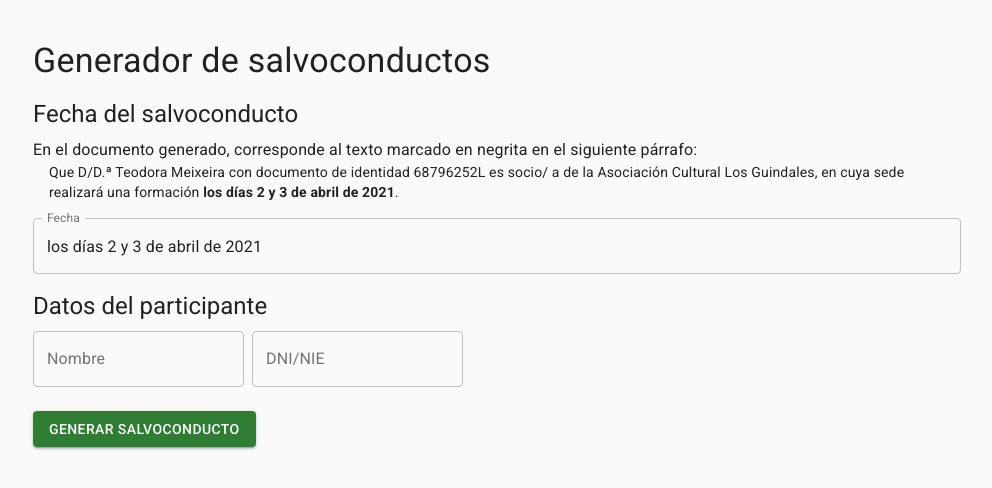
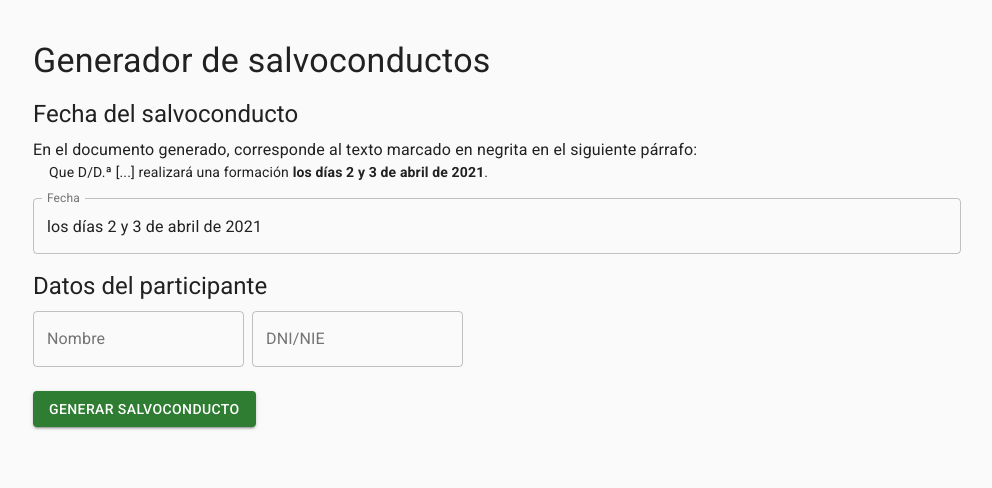
Before and after one commit to DanielMateosLab/documentos-los-guindales, a Next.js app: page / in a window 1280 px wide. Shown: the top 488 px of the page, without its empty margins (143-1135 px from the left). Built offline with nearby package versions, Linux system fonts and the light colour scheme.

Commit message:
Update date helper text

```diff
--- a/pages/index.tsx
+++ b/pages/index.tsx
@@ -109,9 +109,8 @@ export default function Home() {
                 className={classes.indentation}
                 paragraph
               >
-                Que D/D.ª Teodora Meixeira con documento de identidad 68796252L
-                es socio/ a de la Asociación Cultural Los Guindales, en cuya
-                sede realizará una formación <b>{formik.values.date}</b>.
+                Que D/D.ª [...] realizará una formación{" "}
+                <b>{formik.values.date}</b>.
               </Typography>
               <FormikTextInput
                 name="date"
```
